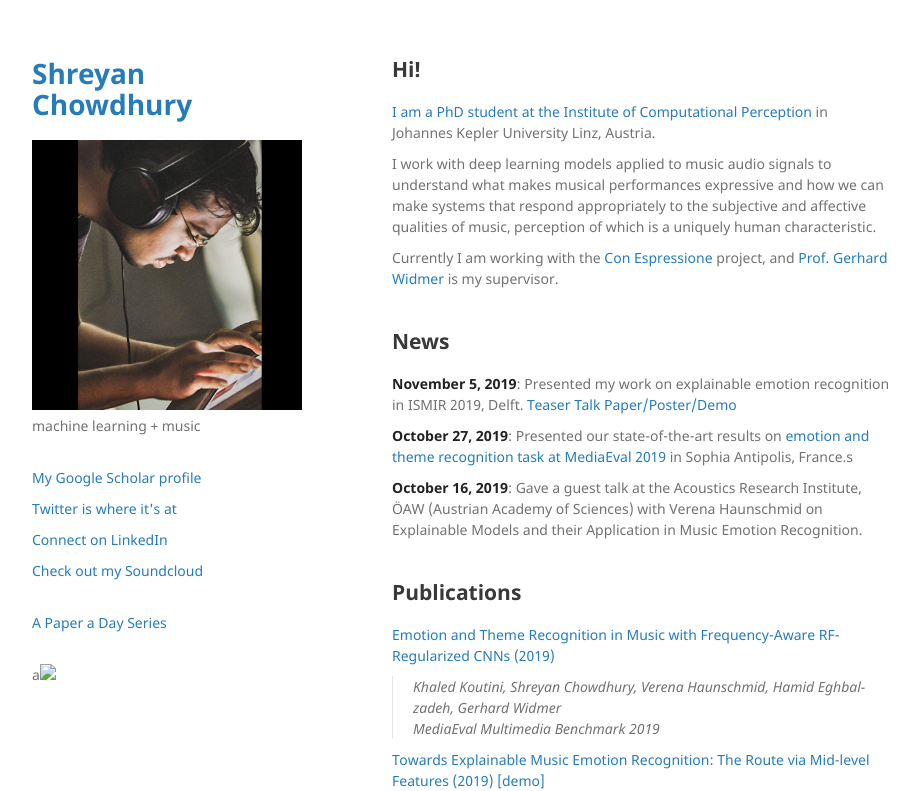
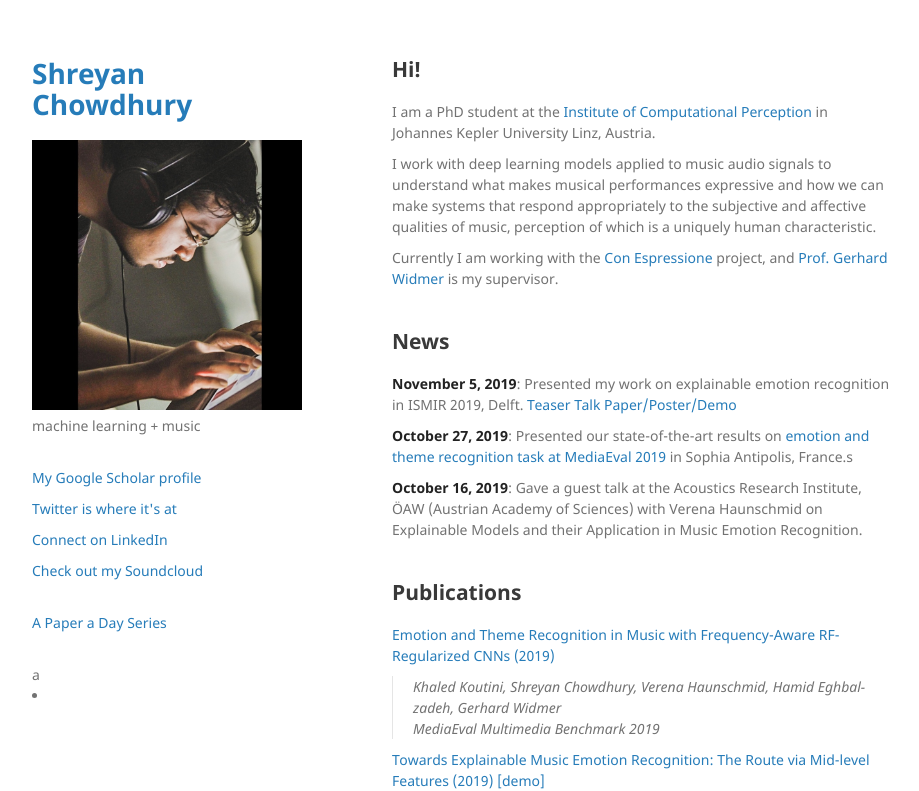
Before and after one commit to shreyanc/shreyanc.github.io, a Jekyll site: the page built from index.md, in a window 1280 px wide. Shown: the top 791 px of the page, without its empty margins (178-1097 px from the left). Built offline with Jekyll 4.4.1, drawn with Linux system fonts in a browser that asks for light colours; our own code applies the rules of GitHub Pages for plain Markdown files.

Commit message:
Update default.html

```diff
--- a/_layouts/default.html
+++ b/_layouts/default.html
@@ -51,7 +51,7 @@
         <br>
         a
         {%- assign social = site.social_links -%}
-		{%- if social.twitter -%}<a rel="me" href="https://twitter.com/{{ social.twitter | cgi_escape | escape }}" title="{{ social.twitter | escape }}"><img src="{{ 'https://shreyanc.github.io/assets/scholar.png' | relative_url }}">{%- endif -%}
+		{%- if social.twitter -%}<li><a rel="me" href="https://twitter.com/{{ social.twitter | cgi_escape | escape }}" title="{{ social.twitter | escape }}"><svg class="svg-icon grey"><use xlink:href="{{ '/assets/img/twitter.svg' | relative_url }}"></use></svg></a></li>{%- endif -%}
 
 
         {% endif %}
```
